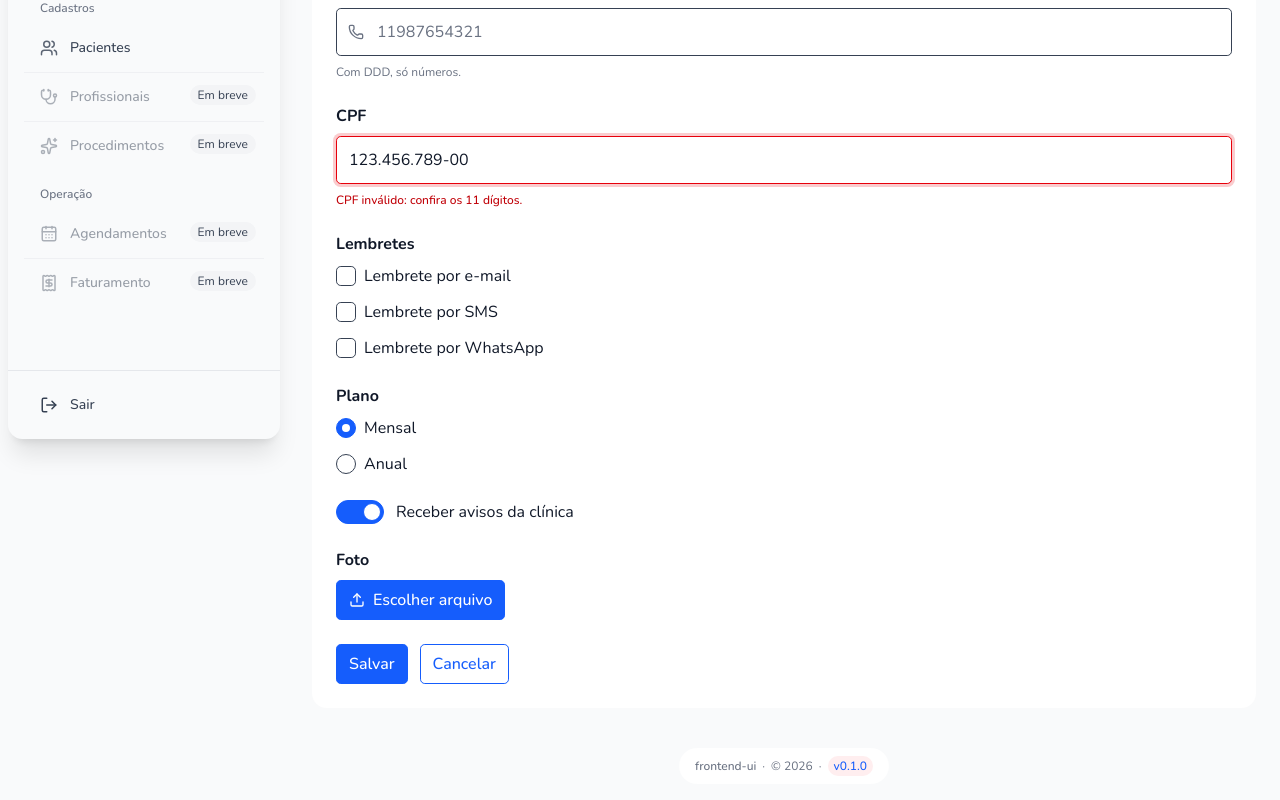
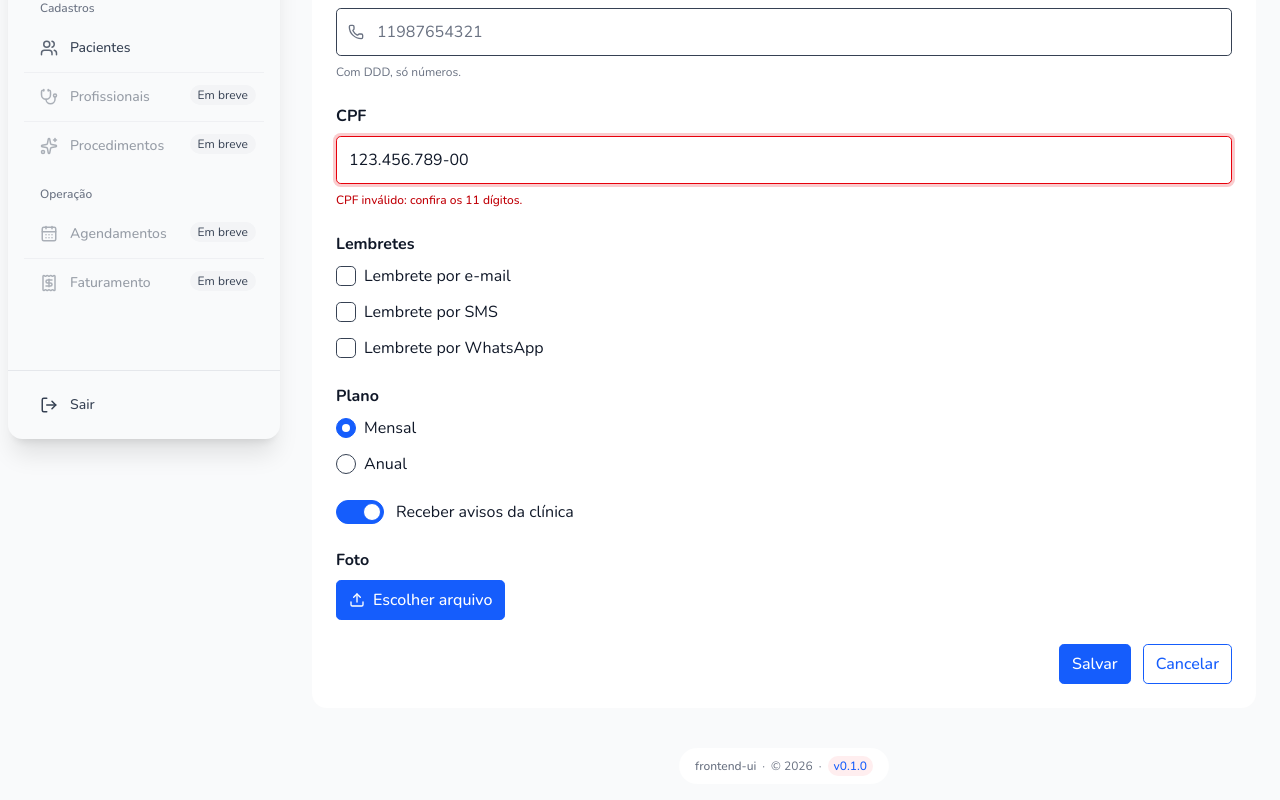
Before and after one commit to idelberto/DS.frontend-ui.REACT, a Next.js app: page /DS.frontend-ui.REACT/forms in a window 1280 px wide. Shown: the part 353-1153 px from the top of the page. Built offline with nearby package versions, Linux system fonts and the light colour scheme.

Commit message:
feature(card-box): o rodapé alinha os botões à direita (lote 0.12)
O CardBoxFooter passa a justify-end: os botões ficam à direita, com o principal por
último, na ponta. O Admin One os põe à esquerda; é desvio pedido.

```diff
--- a/public/r/card-box.json
+++ b/public/r/card-box.json
@@ -9,7 +9,7 @@
   "files": [
     {
       "path": "registry/frontend-ui/card-box/components/card-box.tsx",
-      "content": "import type { ComponentProps, ComponentType, ReactNode } from 'react';\n\nimport { cn } from '@/lib/utils';\n\nexport function CardBox({ className, ...props }: ComponentProps<'div'>) {\n  return (\n    <div\n      data-slot=\"card-box\"\n      className={cn('flex flex-col rounded-2xl bg-card text-card-foreground', className)}\n      {...props}\n    />\n  );\n}\n\ninterface CardBoxHeaderProps {\n  title: string;\n  icon?: ComponentType<{ className?: string }>;\n  // A ação à direita do título, em geral um botão de ícone.\n  action?: ReactNode;\n}\n\nexport function CardBoxHeader({ title, icon: Icon, action }: CardBoxHeaderProps) {\n  return (\n    <header className=\"flex items-center justify-between gap-3 border-b px-6 py-3\">\n      <h2 className=\"flex items-center gap-3 font-bold\">\n        {Icon !== undefined && <Icon className=\"size-5\" />}\n        {title}\n      </h2>\n      {action}\n    </header>\n  );\n}\n\nexport function CardBoxBody({ className, ...props }: ComponentProps<'div'>) {\n  return <div data-slot=\"card-box-body\" className={cn('flex-1 p-6', className)} {...props} />;\n}\n\nexport function CardBoxFooter({ className, ...props }: ComponentProps<'footer'>) {\n  return (\n    <footer\n      data-slot=\"card-box-footer\"\n      className={cn('flex flex-wrap gap-3 p-6 pt-0', className)}\n      {...props}\n    />\n  );\n}\n",
+      "content": "import type { ComponentProps, ComponentType, ReactNode } from 'react';\n\nimport { cn } from '@/lib/utils';\n\nexport function CardBox({ className, ...props }: ComponentProps<'div'>) {\n  return (\n    <div\n      data-slot=\"card-box\"\n      className={cn('flex flex-col rounded-2xl bg-card text-card-foreground', className)}\n      {...props}\n    />\n  );\n}\n\ninterface CardBoxHeaderProps {\n  title: string;\n  icon?: ComponentType<{ className?: string }>;\n  // A ação à direita do título, em geral um botão de ícone.\n  action?: ReactNode;\n}\n\nexport function CardBoxHeader({ title, icon: Icon, action }: CardBoxHeaderProps) {\n  return (\n    <header className=\"flex items-center justify-between gap-3 border-b px-6 py-3\">\n      <h2 className=\"flex items-center gap-3 font-bold\">\n        {Icon !== undefined && <Icon className=\"size-5\" />}\n        {title}\n      </h2>\n      {action}\n    </header>\n  );\n}\n\nexport function CardBoxBody({ className, ...props }: ComponentProps<'div'>) {\n  return <div data-slot=\"card-box-body\" className={cn('flex-1 p-6', className)} {...props} />;\n}\n\n// Os botões à direita, com o principal por último, na ponta. O Admin One os põe à esquerda.\nexport function CardBoxFooter({ className, ...props }: ComponentProps<'footer'>) {\n  return (\n    <footer\n      data-slot=\"card-box-footer\"\n      className={cn('flex flex-wrap justify-end gap-3 p-6 pt-0', className)}\n      {...props}\n    />\n  );\n}\n",
       "type": "registry:component"
     }
   ],
--- a/registry/frontend-ui/card-box/components/card-box.tsx
+++ b/registry/frontend-ui/card-box/components/card-box.tsx
@@ -35,11 +35,12 @@ export function CardBoxBody({ className, ...props }: ComponentProps<'div'>) {
   return <div data-slot="card-box-body" className={cn('flex-1 p-6', className)} {...props} />;
 }
 
+// Os botões à direita, com o principal por último, na ponta. O Admin One os põe à esquerda.
 export function CardBoxFooter({ className, ...props }: ComponentProps<'footer'>) {
   return (
     <footer
       data-slot="card-box-footer"
-      className={cn('flex flex-wrap gap-3 p-6 pt-0', className)}
+      className={cn('flex flex-wrap justify-end gap-3 p-6 pt-0', className)}
       {...props}
     />
   );
```
